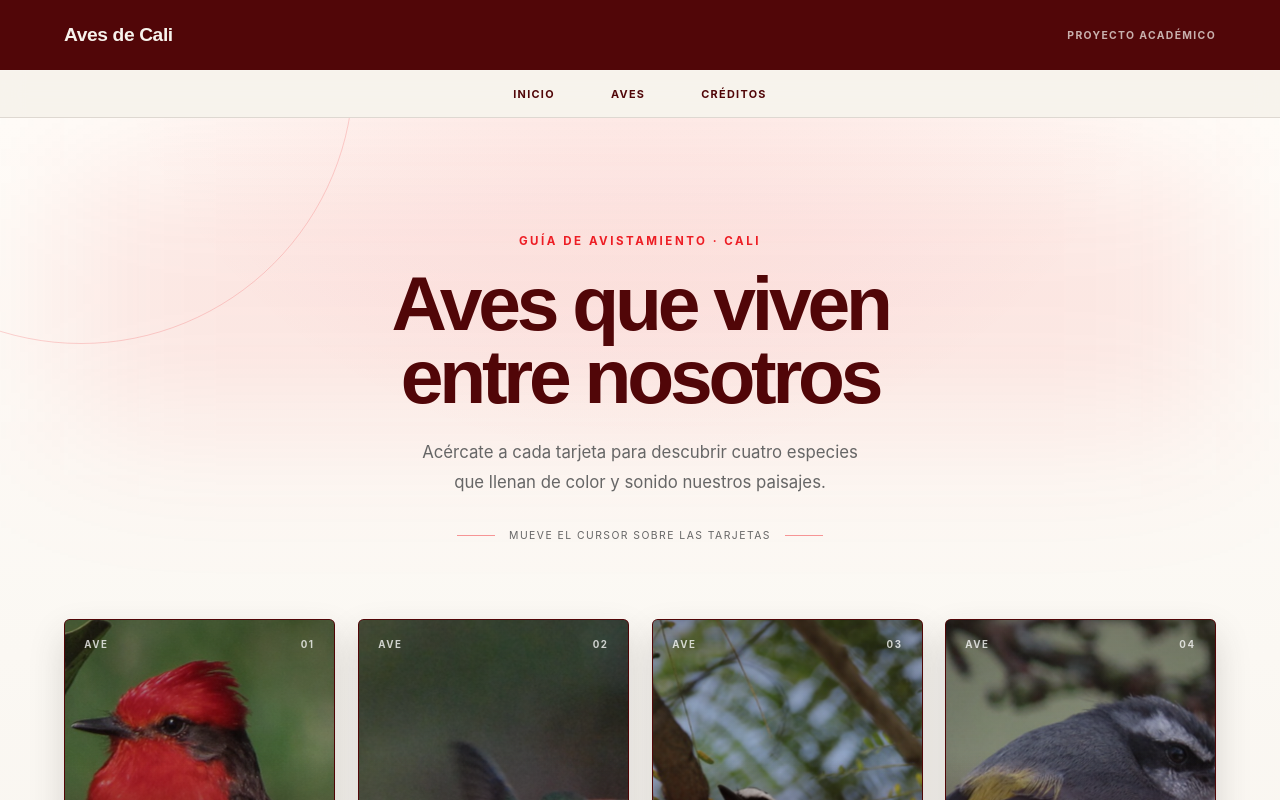
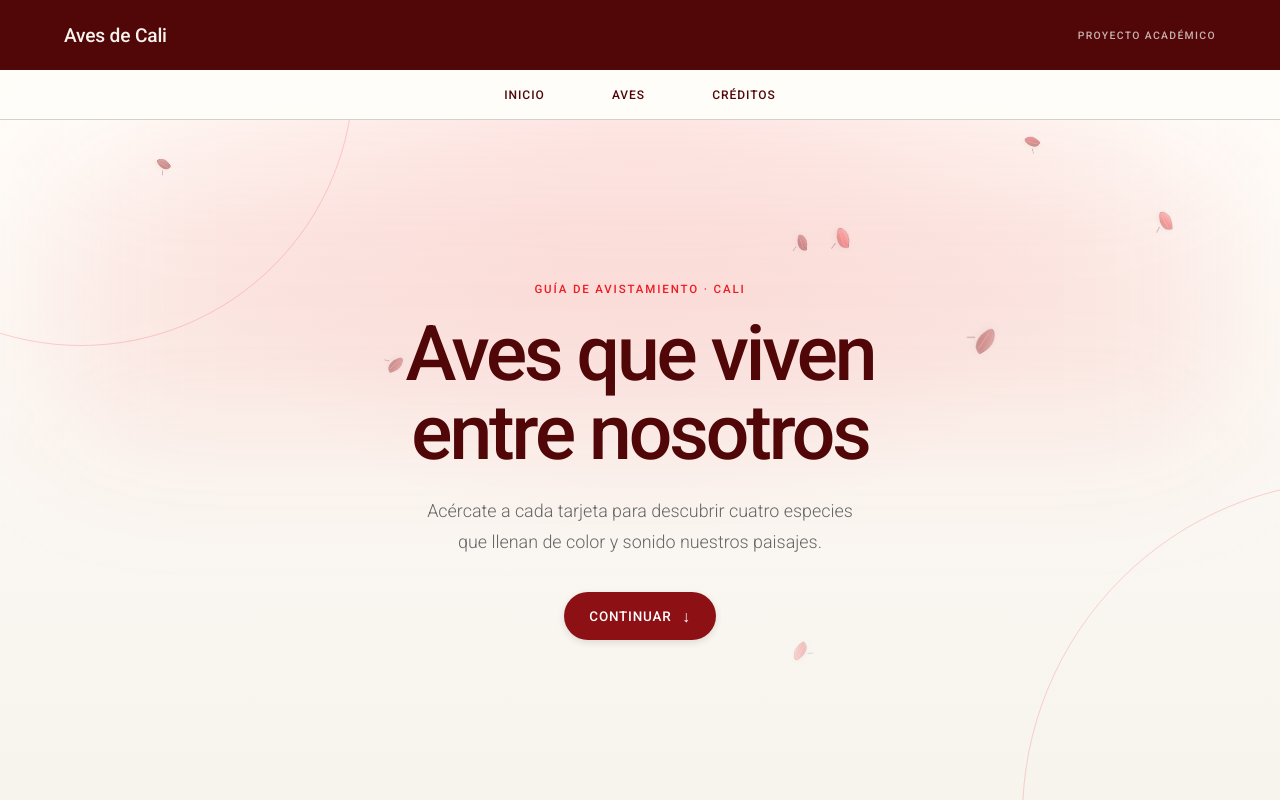
Before and after one commit to Znex45/Aviario-Cali, a React (Vite) app: page / in a window 1280 px wide. Shown: the top 800 px of the page. Built offline with nearby package versions, Linux system fonts and the light colour scheme.

Commit message:
separacion entre inicio y galería

```diff
--- a/index.html
+++ b/index.html
@@ -4,6 +4,12 @@
     <meta charset="UTF-8" />
     <link rel="icon" type="image/svg+xml" href="/favicon.svg" />
     <meta name="viewport" content="width=device-width, initial-scale=1.0" />
+    <link rel="preconnect" href="https://fonts.googleapis.com" />
+    <link rel="preconnect" href="https://fonts.gstatic.com" crossorigin />
+    <link
+      href="https://fonts.googleapis.com/css2?family=Roboto:wght@300;400;500;700&display=swap"
+      rel="stylesheet"
+    />
     <meta
       name="description"
       content="Galería interactiva de aves de Cali y sus alrededores."
--- a/src/App.css
+++ b/src/App.css
@@ -1,4 +1,5 @@
 .site-shell {
+  /* Material Design 3 tokens, adaptados a la identidad visual de la UAO. */
   --uao-red: #ed1d24;
   --uao-wine: #510608;
   --uao-wine-soft: #8b0304;
@@ -6,7 +7,23 @@
   --uao-grey: #363636;
   --uao-grey-muted: #666666;
   --uao-border: #ded8d1;
+  --md-sys-color-primary: #8d1015;
+  --md-sys-color-on-primary: #ffffff;
+  --md-sys-color-primary-container: #ffe1e2;
+  --md-sys-color-on-primary-container: #410004;
+  --md-sys-color-surface: #fffdf9;
+  --md-sys-color-surface-container: #f2eeea;
+  --md-sys-color-on-surface: #24211f;
+  --md-sys-color-on-surface-variant: #625b57;
+  --md-sys-color-outline: #82736e;
+  --md-sys-shape-corner-small: 0.5rem;
+  --md-sys-shape-corner-medium: 0.75rem;
+  --md-sys-shape-corner-large: 1.25rem;
+  --md-sys-elevation-level1: 0 0.15rem 0.45rem rgba(66, 52, 48, 0.14);
+  --md-sys-elevation-level2: 0 0.45rem 1.2rem rgba(66, 52, 48, 0.14);
+  --md-sys-font-body: 'Roboto', 'Segoe UI', Arial, sans-serif;
   min-height: 100vh;
+  font-family: var(--md-sys-font-body);
   background-color: var(--uao-cream);
 }
 
@@ -24,10 +41,10 @@
 
 .site-header__brand {
   color: inherit;
-  font-family: Arial, Helvetica, sans-serif;
+  font-family: var(--md-sys-font-body);
   font-size: 1.2rem;
-  font-weight: 800;
-  letter-spacing: -0.02em;
+  font-weight: 500;
+  letter-spacing: -0.01em;
   text-decoration: none;
 }
 
@@ -35,7 +52,7 @@
   margin: 0;
   color: rgba(247, 243, 237, 0.72);
   font-size: 0.65rem;
-  font-weight: 700;
+  font-weight: 500;
   letter-spacing: 0.13em;
   text-transform: uppercase;
 }
@@ -50,8 +67,8 @@
   min-height: 3rem;
   padding: 0 1.25rem;
   border-top: 1px solid rgba(255, 255, 255, 0.08);
-  border-bottom: 1px solid var(--uao-border);
-  background: rgba(247, 243, 237, 0.95);
+  border-bottom: 1px solid rgba(130, 115, 110, 0.32);
+  background: rgba(255, 253, 249, 0.95);
   backdrop-filter: blur(12px);
 }
 
@@ -59,17 +76,20 @@
   display: inline-flex;
   align-items: center;
   color: var(--uao-wine);
-  font-size: 0.68rem;
-  font-weight: 700;
-  letter-spacing: 0.12em;
+  min-height: 3rem;
+  padding: 0 0.35rem;
+  font-size: 0.75rem;
+  font-weight: 500;
+  letter-spacing: 0.08em;
   text-decoration: none;
   text-transform: uppercase;
-  transition: color 180ms ease;
+  transition: color 180ms ease, background-color 180ms ease;
 }
 
 .site-nav a:hover,
 .site-nav a:focus-visible {
   color: var(--uao-red);
+  background-color: rgba(237, 29, 36, 0.08);
 }
 
 .birds-section {
@@ -78,9 +98,9 @@
   --forest: #510608;
   position: relative;
   isolation: isolate;
-  min-height: 100svh;
+  min-height: calc(100svh - 7.4rem);
   overflow: hidden;
-  padding: clamp(4rem, 9vw, 7.5rem) clamp(1.25rem, 5vw, 5.5rem) 3rem;
+  padding: 0 clamp(1.25rem, 5vw, 5.5rem);
   color: var(--uao-grey);
   background:
     radial-gradient(circle at 50% -20%, rgba(237, 29, 36, 0.1), transparent 35rem),
@@ -123,18 +143,118 @@
   pointer-events: none;
 }
 
+#leaves {
+  position: absolute;
+  z-index: 0;
+  inset: 0 0 auto;
+  width: 100%;
+  height: 110svh;
+  overflow: hidden;
+  pointer-events: none;
+}
+
+#leaves i {
+  position: absolute;
+  top: -3rem;
+  left: var(--leaf-left);
+  display: block;
+  width: 1.7rem;
+  height: 1.15rem;
+  border: 1px solid rgba(81, 6, 8, 0.35);
+  border-radius: 80% 12% 75% 18%;
+  opacity: 0;
+  background: linear-gradient(135deg, #ed1d24 8%, #8d1015 72%, #510608 100%);
+  box-shadow: inset 0 0 0.2rem rgba(255, 255, 255, 0.2), var(--md-sys-elevation-level1);
+  transform-origin: 80% 80%;
+  animation: leaf-fall var(--leaf-duration) linear var(--leaf-delay) infinite;
+  will-change: transform, opacity;
+}
+
+#leaves i:nth-child(2n) {
+  background: linear-gradient(135deg, #bd5559 5%, #8b0304 62%, #510608 100%);
+}
+
+#leaves i:nth-child(3n) {
+  background: linear-gradient(135deg, #f19a9d 4%, #ed1d24 55%, #8d1015 100%);
+}
+
+#leaves i::before {
+  position: absolute;
+  right: -0.25rem;
+  bottom: -0.1rem;
+  width: 0.55rem;
+  height: 1px;
+  content: '';
+  background: rgba(81, 6, 8, 0.72);
+  transform: rotate(32deg);
+  transform-origin: left center;
+}
+
+#leaves i::after {
+  position: absolute;
+  top: 52%;
+  left: 10%;
+  width: 82%;
+  height: 1px;
+  content: '';
+  border-radius: 999px;
+  background: rgba(255, 225, 226, 0.35);
+  transform: rotate(-25deg);
+}
+
+.birds-hero,
+.bird-gallery,
+.birds-section__header,
+.bird-explorer,
+.birds-section__source-note {
+  position: relative;
+  z-index: 1;
+}
+
+@keyframes leaf-fall {
+  0% {
+    opacity: 0;
+    transform: translate3d(0, -4rem, 0) rotate(-25deg) skewX(12deg) scale(var(--leaf-scale));
+  }
+
+  12% {
+    opacity: 0.44;
+  }
+
+  52% {
+    opacity: 0.34;
+    transform: translate3d(var(--leaf-sway), 54vh, 0) rotate(245deg) skewX(-8deg) scale(var(--leaf-scale));
+  }
+
+  78% {
+    opacity: 0.16;
+  }
+
+  100% {
+    opacity: 0;
+    transform: translate3d(var(--leaf-drift), 112vh, 0) rotate(520deg) skewX(10deg) scale(var(--leaf-scale));
+  }
+}
+
 .birds-section__header {
   width: min(54rem, 100%);
-  margin: 0 auto clamp(2.7rem, 6vw, 5rem);
+  margin: 0 auto;
   text-align: center;
+}
+
+.birds-hero {
+  display: grid;
+  min-height: calc(100svh - 7.4rem);
+  padding: clamp(4rem, 9vw, 7.5rem) 0;
+  place-items: center;
 }
 
 .eyebrow {
   margin: 0 0 1.2rem;
   color: var(--uao-red);
   font-size: 0.72rem;
-  font-weight: 700;
-  letter-spacing: 0.22em;
+  font-weight: 500;
+  letter-spacing: 0.16em;
   text-transform: uppercase;
 }
 
@@ -142,11 +262,11 @@
   max-width: 48rem;
   margin: 0 auto;
   color: var(--uao-wine);
-  font-family: Arial, Helvetica, sans-serif;
+  font-family: var(--md-sys-font-body);
   font-size: clamp(2.65rem, 6vw, 5.7rem);
-  font-weight: 800;
-  line-height: 0.96;
-  letter-spacing: -0.055em;
+  font-weight: 500;
+  line-height: 1.02;
+  letter-spacing: -0.04em;
   text-wrap: balance;
 }
 
@@ -154,9 +274,54 @@
   max-width: 38rem;
   margin: 1.5rem auto 0;
   color: var(--uao-grey-muted);
-  font-size: clamp(0.94rem, 1.5vw, 1.05rem);
-  line-height: 1.75;
+  font-size: clamp(1rem, 1.5vw, 1.12rem);
+  font-weight: 300;
+  line-height: 1.7;
   text-wrap: balance;
+}
+
+.continue-button {
+  display: inline-flex;
+  align-items: center;
+  justify-content: center;
+  gap: 0.65rem;
+  min-width: 9.5rem;
+  min-height: 3rem;
+  margin-top: 2.2rem;
+  padding: 0.75rem 1.5rem;
+  border: 0;
+  border-radius: 999px;
+  color: var(--md-sys-color-on-primary);
+  background-color: var(--md-sys-color-primary);
+  box-shadow: var(--md-sys-elevation-level1);
+  cursor: pointer;
+  font-size: 0.84rem;
+  font-weight: 500;
+  letter-spacing: 0.06em;
+  text-transform: uppercase;
+  transition: background-color 180ms ease, box-shadow 180ms ease, transform 180ms ease;
+}
+
+.continue-button:hover,
+.continue-button:focus-visible {
+  background-color: var(--uao-red);
+  box-shadow: var(--md-sys-elevation-level2);
+  transform: translateY(-0.15rem);
+}
+
+.continue-button:active {
+  box-shadow: var(--md-sys-elevation-level1);
+  transform: translateY(0);
+}
+
+.continue-button span {
+  font-size: 1rem;
+  transition: transform 180ms ease;
+}
+
+.continue-button:hover span,
+.continue-button:focus-visible span {
+  transform: translateY(0.15rem);
 }
 
 .birds-section__hint {
@@ -175,6 +340,29 @@
   width: 2.4rem;
   height: 1px;
   background-color: rgba(237, 29, 36, 0.45);
+}
+
+.bird-gallery {
+  padding: clamp(4rem, 7vw, 6rem) 0 3rem;
+  scroll-margin-top: 3rem;
+  animation: gallery-reveal 900ms cubic-bezier(0.23, 1, 0.32, 1) both;
+}
+
+.bird-gallery .birds-section__hint {
+  margin-top: 0;
+  margin-bottom: 2rem;
+}
+
+@keyframes gallery-reveal {
+  from {
+    opacity: 0;
+    transform: translateY(2rem);
+  }
+
+  to {
+    opacity: 1;
+    transform: translateY(0);
+  }
 }
 
 .bird-explorer {
@@ -260,11 +448,11 @@
   justify-content: space-between;
   gap: 1.5rem;
   padding: clamp(1.5rem, 3vw, 2.4rem);
-  border: 1px solid var(--uao-border);
+  border: 1px solid rgba(130, 115, 110, 0.22);
   border-bottom: 0;
-  border-radius: 0.7rem 0.7rem 0 0;
-  background: #ffffff;
-  box-shadow: 0 0.8rem 2.2rem rgba(81, 6, 8, 0.08);
+  border-radius: var(--md-sys-shape-corner-large) var(--md-sys-shape-corner-large) 0 0;
+  background: var(--md-sys-color-surface);
+  box-shadow: var(--md-sys-elevation-level1);
 }
 
 .bird-details__heading .eyebrow {
@@ -275,9 +463,9 @@
   margin: 0;
   color: var(--uao-wine);
   font-size: clamp(1.8rem, 3.4vw, 3rem);
-  font-weight: 800;
-  letter-spacing: -0.05em;
-  line-height: 0.98;
+  font-weight: 500;
+  letter-spacing: -0.035em;
+  line-height: 1.05;
   text-wrap: balance;
 }
 
@@ -292,34 +480,35 @@
   display: inline-flex;
   align-items: center;
   gap: 0.45rem;
-  min-height: 2.45rem;
-  padding: 0.65rem 0.85rem;
-  border: 1px solid var(--uao-red);
+  min-height: 2.5rem;
+  padding: 0.65rem 1rem;
+  border: 1px solid var(--md-sys-color-outline);
   border-radius: 999px;
-  color: var(--uao-red);
-  background: transparent;
+  color: var(--md-sys-color-primary);
+  background: var(--md-sys-color-surface);
   cursor: pointer;
-  font-size: 0.67rem;
-  font-weight: 800;
-  letter-spacing: 0.06em;
+  font-size: 0.75rem;
+  font-weight: 500;
+  letter-spacing: 0.03em;
   text-transform: uppercase;
-  transition: color 180ms ease, background-color 180ms ease, transform 180ms ease;
+  transition: color 180ms ease, background-color 180ms ease, box-shadow 180ms ease, transform 180ms ease;
 }
 
 .back-button:hover,
 .back-button:focus-visible {
   color: #ffffff;
-  background-color: var(--uao-red);
+  background-color: var(--md-sys-color-primary);
+  box-shadow: var(--md-sys-elevation-level1);
   transform: translateX(-0.18rem);
 }
 
 .bird-details__content {
   display: grid;
   grid-template-columns: repeat(2, minmax(0, 1fr));
-  border: 1px solid var(--uao-border);
-  border-radius: 0 0 0.7rem 0.7rem;
-  background: #ffffff;
-  box-shadow: 0 1rem 2.2rem rgba(81, 6, 8, 0.08);
+  border: 1px solid rgba(130, 115, 110, 0.22);
+  border-radius: 0 0 var(--md-sys-shape-corner-large) var(--md-sys-shape-corner-large);
+  background: var(--md-sys-color-surface);
+  box-shadow: var(--md-sys-elevation-level1);
 }
 
 .detail-section {
@@ -351,8 +540,8 @@
   margin: 0 0 1rem;
   color: var(--uao-wine);
   font-size: 0.82rem;
-  font-weight: 800;
-  letter-spacing: 0.08em;
+  font-weight: 500;
+  letter-spacing: 0.06em;
   text-transform: uppercase;
 }
 
@@ -370,7 +559,7 @@
 .bird-facts dt {
   color: var(--uao-grey);
   font-size: 0.72rem;
-  font-weight: 800;
+  font-weight: 500;
 }
 
 .bird-facts dd {
@@ -379,7 +568,8 @@
 
 .pending-text {
   color: var(--uao-grey-muted);
-  font-size: 0.74rem;
+  font-size: 0.82rem;
+  font-weight: 300;
   font-style: italic;
   line-height: 1.45;
 }
@@ -390,9 +580,10 @@
   align-content: center;
   min-height: 6.8rem;
   padding: 1rem;
-  border: 1px dashed rgba(81, 6, 8, 0.35);
-  color: var(--uao-grey-muted);
-  background: var(--uao-cream);
+  border: 1px solid rgba(130, 115, 110, 0.42);
+  border-radius: var(--md-sys-shape-corner-medium);
+  color: var(--md-sys-color-on-surface-variant);
+  background: var(--md-sys-color-surface-container);
   text-align: center;
 }
 
@@ -404,14 +595,15 @@
   margin-bottom: 0.55rem;
   border-radius: 50%;
   color: #ffffff;
-  background: var(--uao-red);
+  background: var(--md-sys-color-primary);
   font-size: 0.85rem;
 }
 
 .media-placeholder p,
 .detail-section__empty {
   margin: 0;
-  font-size: 0.76rem;
+  font-size: 0.86rem;
+  font-weight: 300;
   line-height: 1.5;
 }
 
@@ -459,7 +651,7 @@
 .sighting-list li > span:first-child {
   color: var(--uao-grey);
   font-size: 0.76rem;
-  font-weight: 800;
+  font-weight: 500;
 }
 
 .bird-card {
@@ -467,7 +659,7 @@
   height: clamp(25rem, 37vw, 34rem);
   overflow: hidden;
   border: 1px solid rgba(81, 6, 8, 0.24);
-  border-radius: 0.35rem;
+  border-radius: var(--md-sys-shape-corner-medium);
   background-color: var(--uao-wine);
   color: var(--cream);
   box-shadow: 0 1rem 2.2rem rgba(54, 54, 54, 0.18);
@@ -531,8 +723,8 @@
   justify-content: space-between;
   color: rgba(255, 255, 255, 0.76);
   font-size: 0.61rem;
-  font-weight: 700;
-  letter-spacing: 0.16em;
+  font-weight: 500;
+  letter-spacing: 0.12em;
 }
 
 .bird-card__info {
@@ -556,18 +748,18 @@
   margin: 0 0 0.55rem;
   color: #ff8589;
   font-size: 0.62rem;
-  font-weight: 700;
+  font-weight: 500;
   letter-spacing: 0.08em;
   text-transform: uppercase;
 }
 
 .bird-card__info h2 {
   margin: 0;
-  font-family: Arial, Helvetica, sans-serif;
+  font-family: var(--md-sys-font-body);
   font-size: clamp(1.8rem, 2.8vw, 2.65rem);
-  font-weight: 800;
-  line-height: 1;
-  letter-spacing: -0.05em;
+  font-weight: 700;
+  line-height: 1.04;
+  letter-spacing: -0.035em;
   text-wrap: balance;
 }
 
@@ -579,7 +771,8 @@
 .bird-card__scientific {
   margin: 0.55rem 0 0;
   color: rgba(244, 239, 228, 0.67);
-  font-size: 0.84rem;
+  font-size: 0.86rem;
+  font-weight: 300;
   letter-spacing: 0.025em;
 }
 
@@ -589,8 +782,9 @@
   margin: 1.1rem 0 0;
   overflow: hidden;
   color: rgba(244, 239, 228, 0.8);
-  font-size: 0.8rem;
-  line-height: 1.55;
+  font-size: 0.86rem;
+  font-weight: 300;
+  line-height: 1.6;
   opacity: 0;
   transform: translateY(0.7rem);
   transition:
@@ -605,7 +799,8 @@
   width: fit-content;
   margin-top: 0.8rem;
   color: #ffd6d7;
-  font-size: 0.6rem;
+  font-size: 0.68rem;
+  font-weight: 400;
   line-height: 1.35;
   opacity: 0;
   text-decoration-color: rgba(255, 214, 215, 0.45);
@@ -634,7 +829,8 @@
 .birds-section__source-note {
   margin: 2rem auto 0;
   color: var(--uao-grey-muted);
-  font-size: 0.68rem;
+  font-size: 0.75rem;
+  font-weight: 300;
   line-height: 1.6;
   text-align: center;
 }
@@ -649,8 +845,9 @@
   border-top: 0.35rem solid var(--uao-red);
   color: rgba(247, 243, 237, 0.72);
   background-color: var(--uao-wine);
-  font-size: 0.68rem;
-  line-height: 1.5;
+  font-size: 0.78rem;
+  font-weight: 300;
+  line-height: 1.6;
 }
 
 .site-footer p {
@@ -693,6 +890,10 @@
 }
 
 @media (max-width: 620px) {
+  #leaves i:nth-child(2n) {
+    display: none;
+  }
+
   .site-header {
     min-height: 4rem;
   }
@@ -711,11 +912,21 @@
   }
 
   .birds-section {
-    padding: 3.5rem 1rem 2rem;
+    min-height: calc(100svh - 7rem);
+    padding: 0 1rem;
+  }
+
+  .birds-hero {
+    min-height: calc(100svh - 7rem);
+    padding: 3.5rem 0 3rem;
   }
 
   .birds-section__header {
-    margin-bottom: 2.5rem;
+    margin-bottom: 0;
+  }
+
+  .bird-gallery {
+    padding: 3.5rem 0 2rem;
   }
 
   .birds-section__hint {
@@ -764,6 +975,19 @@
 }
 
 @media (prefers-reduced-motion: reduce) {
+  #leaves {
+    display: none;
+  }
+
+  .bird-gallery {
+    animation: none;
+  }
+
+  .continue-button,
+  .continue-button span {
+    transition: none;
+  }
+
   .bird-card,
   .bird-card__image,
   .bird-card__info,
--- a/src/App.jsx
+++ b/src/App.jsx
@@ -57,6 +57,44 @@ const birds = [
       'https://commons.wikimedia.org/wiki/File:Coereba_flaveola_Mielero_com%C3%BAn_Bananaquit_(9765564882).jpg',
   },
 ]
+
+const fallingLeaves = [
+  { left: '3%', delay: '-8s', duration: '15s', drift: '8rem', sway: '-2rem', scale: '0.72' },
+  { left: '10%', delay: '-2s', duration: '13s', drift: '-6rem', sway: '3rem', scale: '0.52' },
+  { left: '18%', delay: '-11s', duration: '17s', drift: '5rem', sway: '-4rem', scale: '0.9' },
+  { left: '27%', delay: '-5s', duration: '14s', drift: '-8rem', sway: '2rem', scale: '0.62' },
+  { left: '35%', delay: '-14s', duration: '18s', drift: '7rem', sway: '-3rem', scale: '0.78' },
+  { left: '43%', delay: '-1s', duration: '16s', drift: '-5rem', sway: '4rem', scale: '0.48' },
+  { left: '51%', delay: '-9s', duration: '14s', drift: '9rem', sway: '-2rem', scale: '0.84' },
+  { left: '59%', delay: '-4s', duration: '17s', drift: '-7rem', sway: '3rem', scale: '0.58' },
+  { left: '66%', delay: '-13s', duration: '15s', drift: '6rem', sway: '-4rem', scale: '0.74' },
+  { left: '73%', delay: '-6s', duration: '18s', drift: '-9rem', sway: '2rem', scale: '0.92' },
+  { left: '80%', delay: '-16s', duration: '19s', drift: '5rem', sway: '-3rem', scale: '0.55' },
+  { left: '87%', delay: '-3s', duration: '14s', drift: '-6rem', sway: '4rem', scale: '0.7' },
+  { left: '93%', delay: '-10s', duration: '16s', drift: '7rem', sway: '-2rem', scale: '0.82' },
+  { left: '23%', delay: '-17s', duration: '20s', drift: '-5rem', sway: '3rem', scale: '0.46' },
+  { left: '62%', delay: '-7s', duration: '19s', drift: '8rem', sway: '-4rem', scale: '0.66' },
+]
+
+function FallingLeaves() {
+  return (
+    <div id="leaves" aria-hidden="true">
+      {fallingLeaves.map((leaf, index) => (
+        <i
+          key={index}
+          style={{
+            '--leaf-left': leaf.left,
+            '--leaf-delay': leaf.delay,
+            '--leaf-duration': leaf.duration,
+            '--leaf-drift': leaf.drift,
+            '--leaf-sway': leaf.sway,
+            '--leaf-scale': leaf.scale,
+          }}
+        />
+      ))}
+    </div>
+  )
+}
 
 function BirdCard({ bird, isSelected, number, onSelect }) {
   const cardRef = useRef(null)
@@ -273,6 +311,7 @@ function BirdDetails({ bird, isOpen, onBack }) {
 }
 
 function App() {
+  const [isGalleryVisible, setIsGalleryVisible] = useState(false)
   const [selectedBird, setSelectedBird] = useState(null)
   const [isDetailOpen, setIsDetailOpen] = useState(false)
   const closeTimer = useRef(null)
@@ -307,6 +346,21 @@ function App() {
     }, 360)
   }
 
+  const showGallery = () => {
+    setIsGalleryVisible(true)
+
+    window.requestAnimationFrame(() => {
+      window.requestAnimationFrame(() => {
+        const reduceMotion = window.matchMedia('(prefers-reduced-motion: reduce)').matches
+
+        document.getElementById('aves')?.scrollIntoView({
+          behavior: reduceMotion ? 'auto' : 'smooth',
+          block: 'start',
+        })
+      })
+    })
+  }
+
   return (
     <div className="site-shell">
       <header className="site-header" id="inicio">
@@ -318,26 +372,50 @@ function App() {
 
       <nav className="site-nav" aria-label="Navegación principal">
         <a href="#inicio">Inicio</a>
-        <a href="#aves">Aves</a>
+        <a
+          href="#aves"
+          onClick={(event) => {
+            event.preventDefault()
+            showGallery()
+          }}
+        >
+          Aves
+        </a>
         <a href="#creditos">Créditos</a>
       </nav>
 
-      <main className="birds-section" id="aves">
+      <main className="birds-section">
         <div className="birds-section__glow" aria-hidden="true" />
+        <FallingLeaves />
 
-        <section className="birds-section__header" aria-labelledby="gallery-title">
+        <section className="birds-hero" aria-labelledby="gallery-title">
+          <div className="birds-section__header">
             <p className="eyebrow">Guía de avistamiento · Cali</p>
             <h1 id="gallery-title">Aves que viven entre nosotros</h1>
             <p className="birds-section__intro">
               Acércate a cada tarjeta para descubrir cuatro especies que llenan de
               color y sonido nuestros paisajes.
             </p>
+            <button
+              aria-controls="aves"
+              aria-expanded={isGalleryVisible}
+              className="continue-button"
+              onClick={showGallery}
+              type="button"
+            >
+              Continuar
+              <span aria-hidden="true">↓</span>
+            </button>
+          </div>
+        </section>
+
+        {isGalleryVisible && (
+          <div className="bird-gallery" id="aves">
             <div className="birds-section__hint" aria-hidden="true">
               <span />
               Mueve el cursor sobre las tarjetas
               <span />
             </div>
-        </section>
 
             <section
               className={`bird-explorer${selectedBird ? ' bird-explorer--selected' : ''}`}
@@ -368,6 +446,8 @@ function App() {
               Fotografías de Wikimedia Commons. Consulta la autoría y licencia en
               cada tarjeta.
             </p>
+          </div>
+        )}
       </main>
 
       <footer className="site-footer" id="creditos">
--- a/src/index.css
+++ b/src/index.css
@@ -1,6 +1,6 @@
 :root {
-  font-family: Inter, ui-sans-serif, system-ui, -apple-system, BlinkMacSystemFont,
-    'Segoe UI', sans-serif;
+  font-family: 'Roboto', 'Segoe UI', Arial, sans-serif;
+  font-weight: 400;
   font-synthesis: none;
   color-scheme: light;
   text-rendering: optimizeLegibility;
@@ -32,6 +32,11 @@ a {
   color: inherit;
 }
 
+:focus-visible {
+  outline: 3px solid #ed1d24;
+  outline-offset: 3px;
+}
+
 ::selection {
   color: #ffffff;
   background: #ed1d24;
```
Lines whose indentation alone changed are shown as unchanged.
